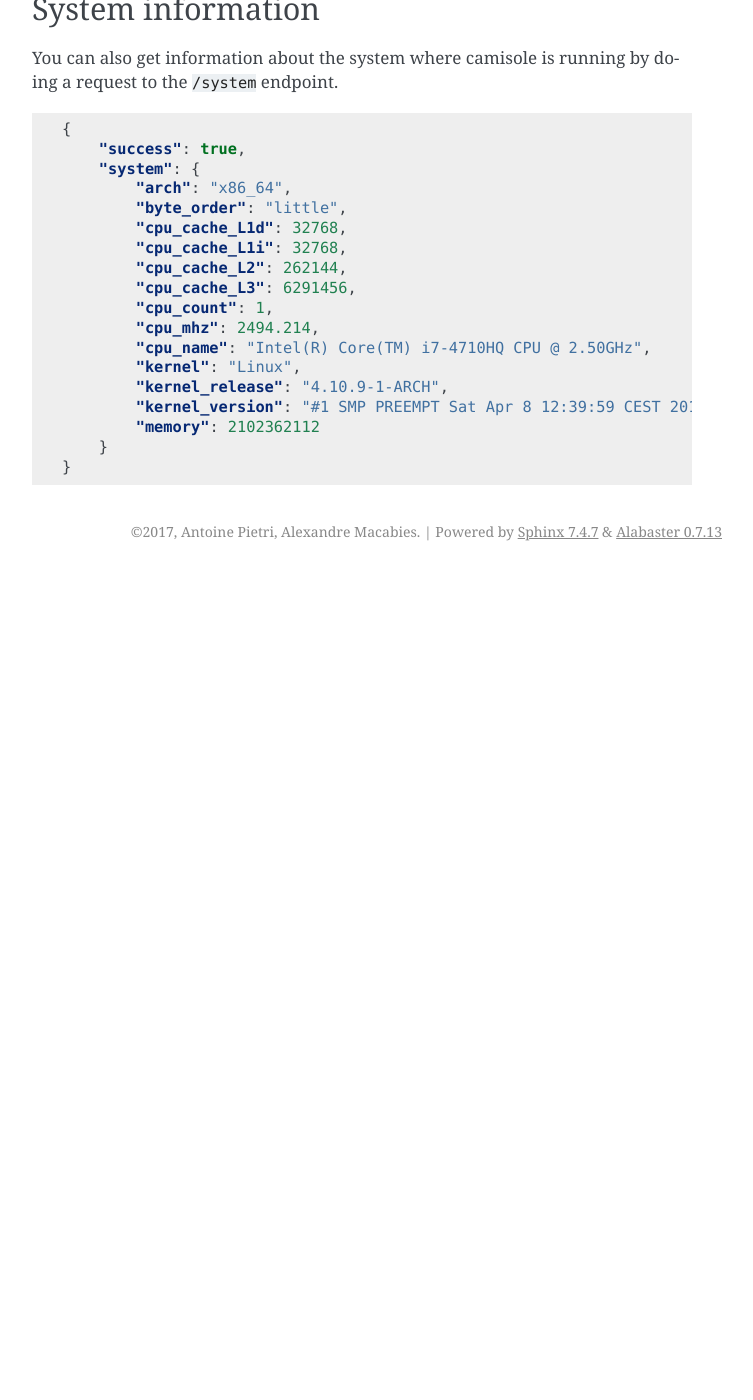
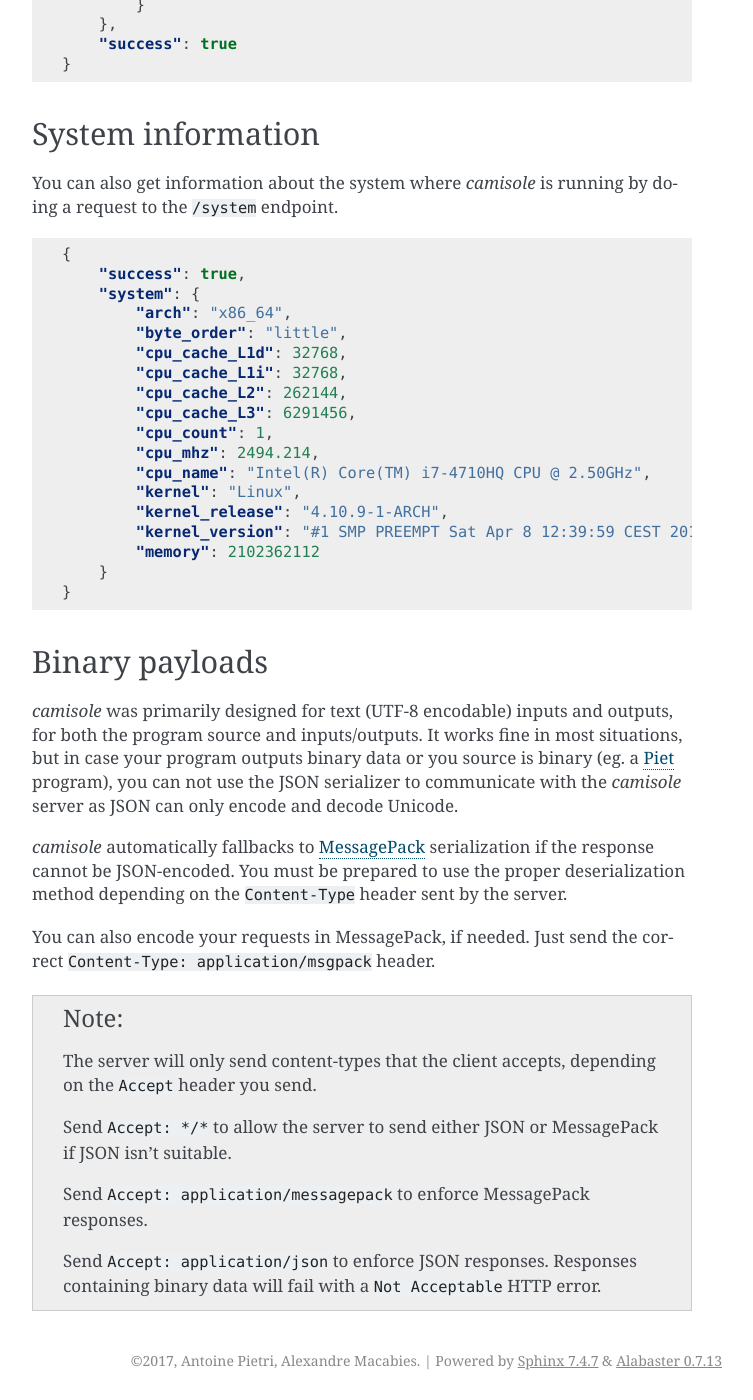
Before and after one commit to prologin/camisole, a Sphinx documentation site: the page built from doc/usage.rst, in a window 1280 px wide and 1400 px high, scrolled down 5813 px. Shown: the whole window, without its empty margins (388-1141 px from the left). Built offline with Sphinx 7.4.7, drawn with Linux system fonts in a browser that asks for light colours; pages that are not in the unit, such as notebooks, are missing from menus; before the commit the page ends 6384 px from its top, so only the background shows below that; some of the changed text lies outside the part shown.

Commit message:
doc: refactor quickstart out of landing; many minor fixes

```diff
--- a/doc/dev.rst
+++ b/doc/dev.rst
@@ -3,6 +3,8 @@
 
 Tests
 -----
+
+.. highlight:: console
 
 Run tests (and coverage) with::
 
--- a/doc/faq.rst
+++ b/doc/faq.rst
@@ -22,7 +24,7 @@
 ----------------------------
 
 It means *straitjacket*, because we restrain what the programs can do. In
-french, « Ça m'isole » means "It isolates me", it's a fun nod to our isolation
+French, « Ça m'isole » means "It isolates me", it's a fun nod to our isolation
 backend, isolate_.
 
 .. _isolate: https://github.com/ioi/isolate
--- a/doc/lang_binaries.py
+++ b/doc/lang_binaries.py
@@ -61,7 +61,7 @@
     package_finders = []
 
     def run(self):
-        camisole.languages._import_builtins()
+        camisole.languages.load_builtins()
         all_langs = camisole.languages.all().values()
 
         self.options['widths'] = 'auto'
@@ -88,8 +88,7 @@
 
         table = [headers] + table_body
         self.check_table_dimensions(table, 1, 0)
-        widths, col_widths = self.get_column_widths(len(headers))
-        table_node = self.build_table_from_list(table, widths, col_widths, 1, 0)
+        table_node = self.build_table_from_list(table, 'auto', 1, 0)
         if title:
             table_node.insert(0, title)
         return [table_node] + messages
@@ -99,8 +98,8 @@
     has_content = False
 
     def run(self):
-        camisole.languages._import_builtins()
-        langs = [l.name for l in camisole.languages.all().values()]
+        camisole.languages.load_builtins()
+        langs = sorted(l.name for l in camisole.languages.all().values())
         return [nodes.paragraph(text=(", ".join(langs) + "."))]
 
 
--- a/doc/usage.rst
+++ b/doc/usage.rst
@@ -1,12 +1,14 @@
 Usage
 =====
 
-|project| exposes a HTTP/JSON REST API. Once the HTTP server of camisole is
-running, you can query it with any HTTP client using a POST request.
+|project| exposes an HTTP API with JSON or MessagePack_ serialization. Once the
+HTTP server of camisole is running, you can query it with any HTTP client using
+a POST request.
 
-The body of your request should contain a JSON describing the request you want
-to execute. |project| will return the response as a JSON, always including a
-flag `"success"` that indicates whether the request was successful or not.
+The body of your request should contain an object describing the request you
+want to execute. |project| will return the response as JSON (or MessagePack,
+see :ref:`binary_payloads`), always including a `"success"` boolean that
+indicates whether the request was successful or not.
 
 Simple request
 --------------
@@ -21,7 +23,6 @@
 
 .. literalinclude:: res/001-python-42.in.json
    :language: json
-
 
 Result:
 
@@ -46,14 +47,17 @@
 There are a lot of ways you can limit the resources of both the compilation and
 the execution of your program:
 
-- ``time``: limit the user time of the process (seconds)
-- ``wall-time``: limit the wall time of the process (seconds)
-- ``mem``: limit the available memory of the process (kilobytes)
-- ``stack``: limit the stack size of the program (kilobytes)
+- ``cg-mem``: limit the available memory of each process (kilobytes)
+- ``extra-time``: grace period before killing a program after it exceeded a
+  time limit (seconds)
+- ``fsize``: limit the size of files created by the program (kilobytes)
+- ``mem``: limit the address space of each process (kilobytes)
 - ``processes``: limit the number of processes and/or threads
-- ``fsize``: limit the size of files created by the program (kilobytes)
 - ``quota``: limit the disk quota to a number of blocks and inodes (separate
-  both numbers by a comma)
+  both numbers by a comma, eg. ``10,30``)
+- ``stack``: limit the stack size of each process (kilobytes)
+- ``time``: limit the user time of the program (seconds)
+- ``wall-time``: limit the wall time of the program (seconds)
 
 This example demonstrates the use of resource limitations for both the
 compilation and execution:
@@ -64,7 +68,6 @@
 To get more information about the different options, visit the `documentation
 of isolate <https://github.com/ioi/isolate/blob/master/isolate.1.txt>`_, the
 isolation backend, where they are described in detail.
-
 
 Sending a test suite
 --------------------
@@ -100,7 +103,6 @@
 
 If you don't specify a test suite, |project| will only execute a single test
 named ``test000`` with an empty input.
-
 
 Response format
 ---------------
@@ -163,18 +165,51 @@
 --------------------
 
 There is a way to retrieve some information about the languages enabled in
-camisole: the endpoint ``/languages`` give you information about the versions
+|project|: the endpoint ``/languages`` give you information about the versions
 of the compilers, interpreters and runtimes and their options.
 
 .. literalinclude:: res/languages.json
    :language: json
 
-
 System information
 ------------------
 
-You can also get information about the system where camisole is running by
+You can also get information about the system where |project| is running by
 doing a request to the ``/system`` endpoint.
 
 .. literalinclude:: res/system.json
    :language: json
+
+.. _binary_payloads:
+
+Binary payloads
+---------------
+
+|project| was primarily designed for text (UTF-8 encodable) inputs and outputs,
+for both the program source and inputs/outputs. It works fine in most
+situations, but in case your program outputs binary data or you source is binary
+(eg. a Piet_ program), you can not use the JSON serializer to communicate with
+the |project| server as JSON can only encode and decode Unicode.
+
+|project| automatically fallbacks to MessagePack_ serialization if the response
+cannot be JSON-encoded. You must be prepared to use the proper deserialization
+method depending on the ``Content-Type`` header sent by the server.
+
+You can also encode your requests in MessagePack, if needed. Just send the
+correct ``Content-Type: application/msgpack`` header.
+
+.. note::
+
+   The server will only send content-types that the client accepts,
+   depending on the ``Accept`` header you send.
+
+   Send ``Accept: */*`` to allow the server to send either JSON or MessagePack
+   if JSON isn't suitable.
+
+   Send ``Accept: application/messagepack`` to enforce MessagePack responses.
+
+   Send ``Accept: application/json`` to enforce JSON responses. Responses
+   containing binary data will fail with a ``Not Acceptable`` HTTP error.
+
+.. _Piet: https://en.wikipedia.org/wiki/Piet_(programming_language)
+.. _MessagePack: https://en.wikipedia.org/wiki/MessagePack
```
Also changed, not shown: other parts of doc/faq.rst (+3 -1 lines), doc/extending.rst (+5 -5 lines), doc/index.rst (+8 -45 lines), doc/installation.rst (+43 -43 lines), doc/quickstart.rst (added, +46 -0 lines).
